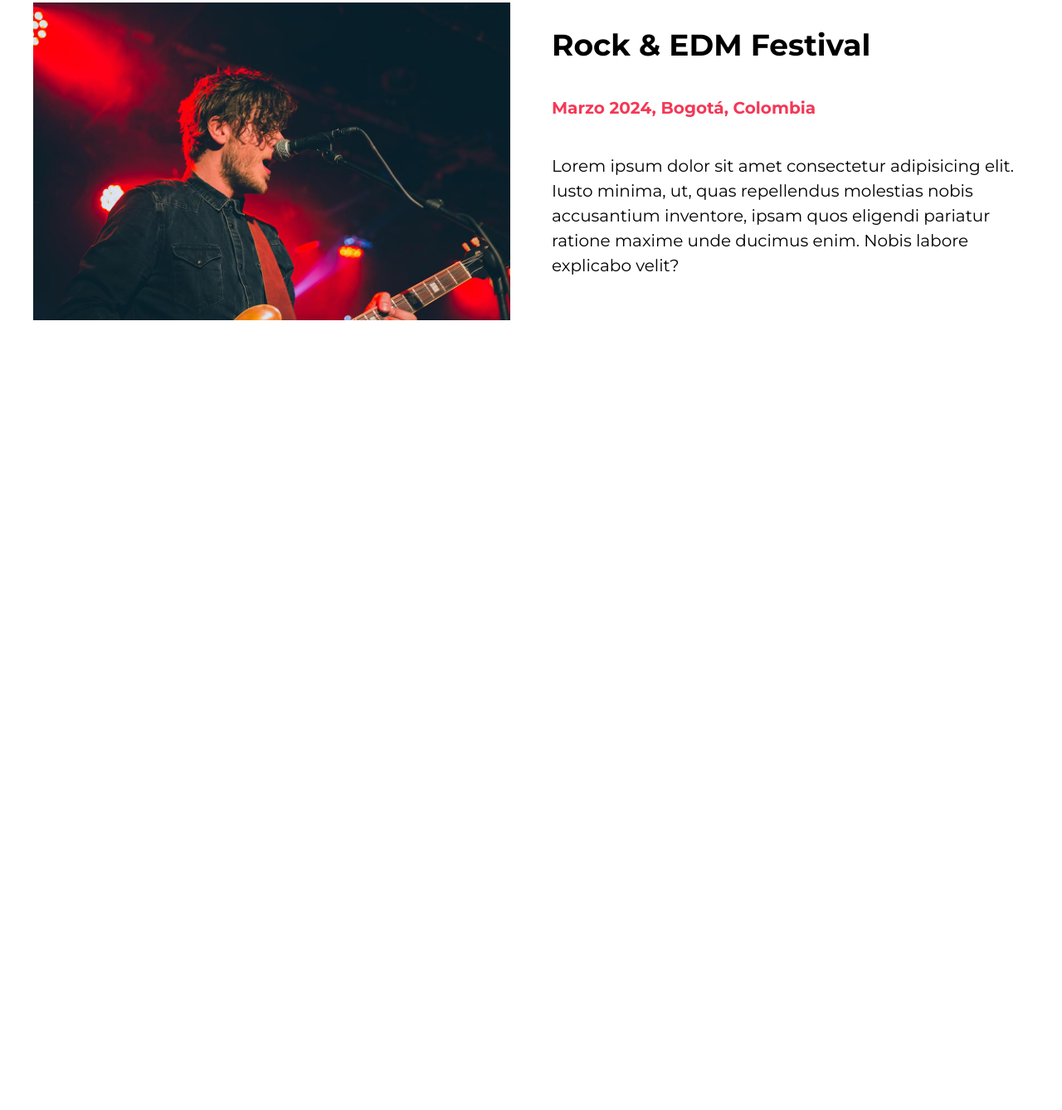
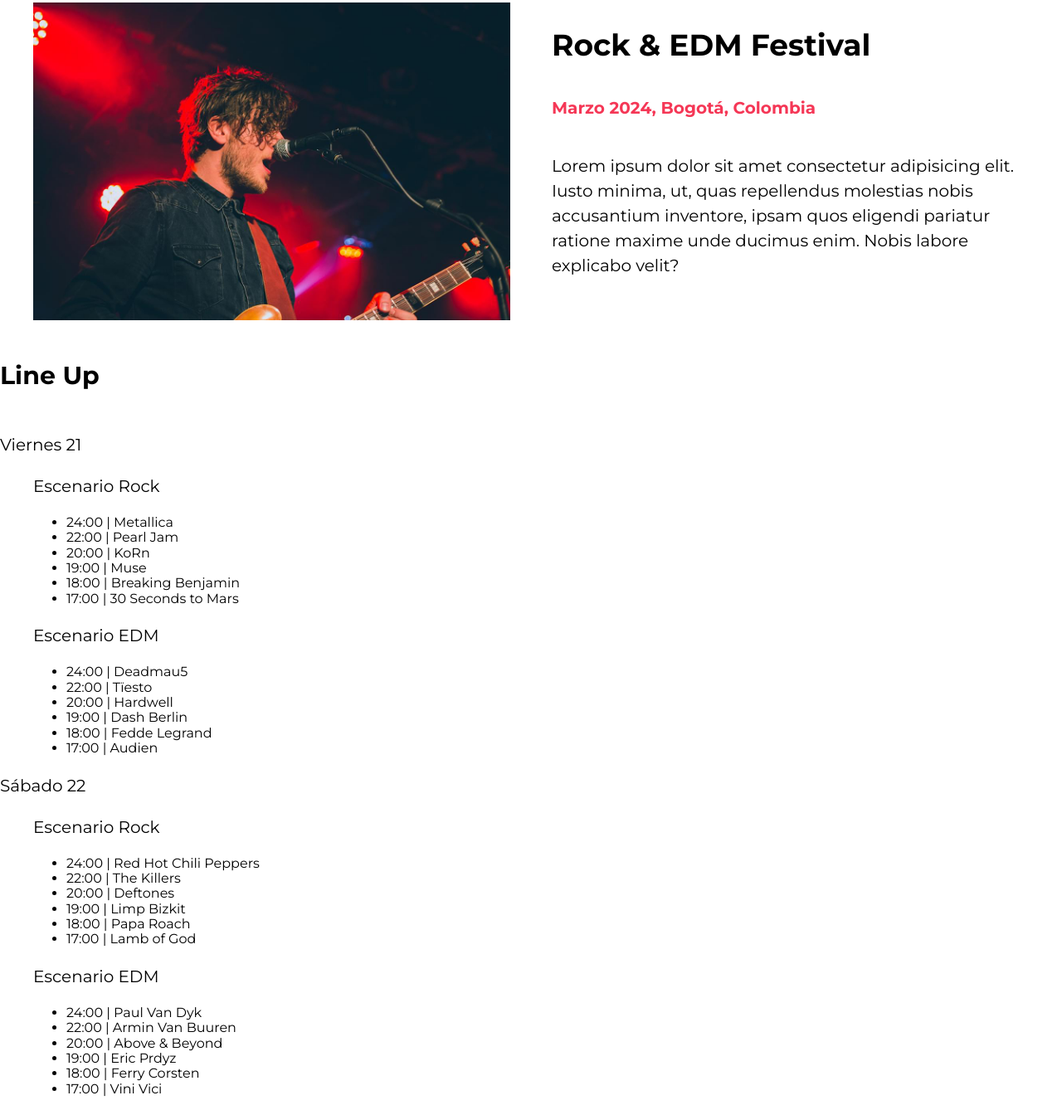
Before and after one commit to r0odr1/FestivalMusica, a website: page index.html in a window 1280 px wide. Shown: the part 773-2111 px from the top of the page at 83% size. Before the commit the page ends 1209 px from the top, so only its background shows below. Drawn offline with Linux system fonts and the light colour scheme.

Commit message:
Creando seccion Lineup

```diff
--- a/index.html
+++ b/index.html
@@ -68,5 +68,78 @@
         </p>
       </div>
     </section>
+
+    <section class="lineup">
+      <h3>Line Up</h3>
+
+      <p class="day">Viernes 21</p>
+
+      <div class="container-scenarios container">
+        <div class="scenario rock bg-yellow">
+          <p class="scenario-name">Escenario Rock</p>
+
+          <ul class="calendar">
+            <li>24:00 | <span>Metallica</span></li>
+            <li>22:00 | <span>Pearl Jam</span></li>
+            <li>20:00 | <span>KoRn</span></li>
+            <li>19:00 | <span>Muse</span></li>
+            <li>18:00 | <span>Breaking Benjamin</span></li>
+            <li>17:00 | <span>30 Seconds to Mars</span></li>
+          </ul>
+        </div>
+        <!-- .escenario -->
+
+        <div class="scenario edm bg-green">
+          <p class="scenario-name">Escenario EDM</p>
+
+          <ul class="calendar">
+            <li>24:00 | <span>Deadmau5</span></li>
+            <li>22:00 | <span>Tïesto</span></li>
+            <li>20:00 | <span>Hardwell</span></li>
+            <li>19:00 | <span>Dash Berlin</span></li>
+
+            <li>18:00 | <span>Fedde Legrand</span></li>
+            <li>17:00 | <span>Audien</span></li>
+          </ul>
+        </div>
+        <!-- .escenario -->
+      </div>
+      <!-- .container-scenarios -->
+
+      <p class="day">Sábado 22</p>
+
+      <div class="container-scenarios container">
+        <div class="scenario rock bg-green">
+          <p class="scenario-name">Escenario Rock</p>
+
+          <ul class="calendar">
+            <li>24:00 | <span>Red Hot Chili Peppers</span></li>
+            <li>22:00 | <span>The Killers</span></li>
+            <li>20:00 | <span>Deftones</span></li>
+            <li>19:00 | <span>Limp Bizkit</span></li>
+
+            <li>18:00 | <span>Papa Roach</span></li>
+            <li>17:00 | <span>Lamb of God</span></li>
+          </ul>
+        </div>
+        <!-- .escenario -->
+
+        <div class="scenario edm bg-yellow">
+          <p class="scenario-name">Escenario EDM</p>
+
+          <ul class="calendar">
+            <li>24:00 | <span>Paul Van Dyk</span></li>
+            <li>22:00 | <span>Armin Van Buuren</span></li>
+            <li>20:00 | <span>Above & Beyond</span></li>
+            <li>19:00 | <span>Eric Prdyz</span></li>
+
+            <li>18:00 | <span>Ferry Corsten</span></li>
+            <li>17:00 | <span>Vini Vici</span></li>
+          </ul>
+        </div>
+        <!-- .escenario -->
+      </div>
+      <!-- .container-scenarios -->
+    </section>
   </body>
 </html>
```
